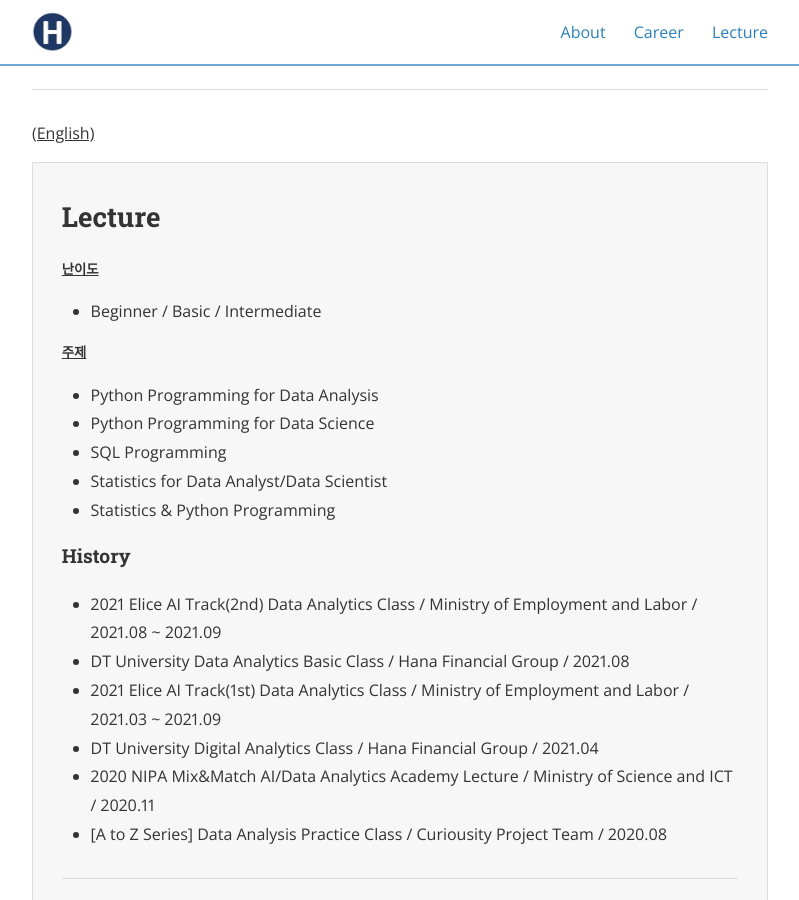
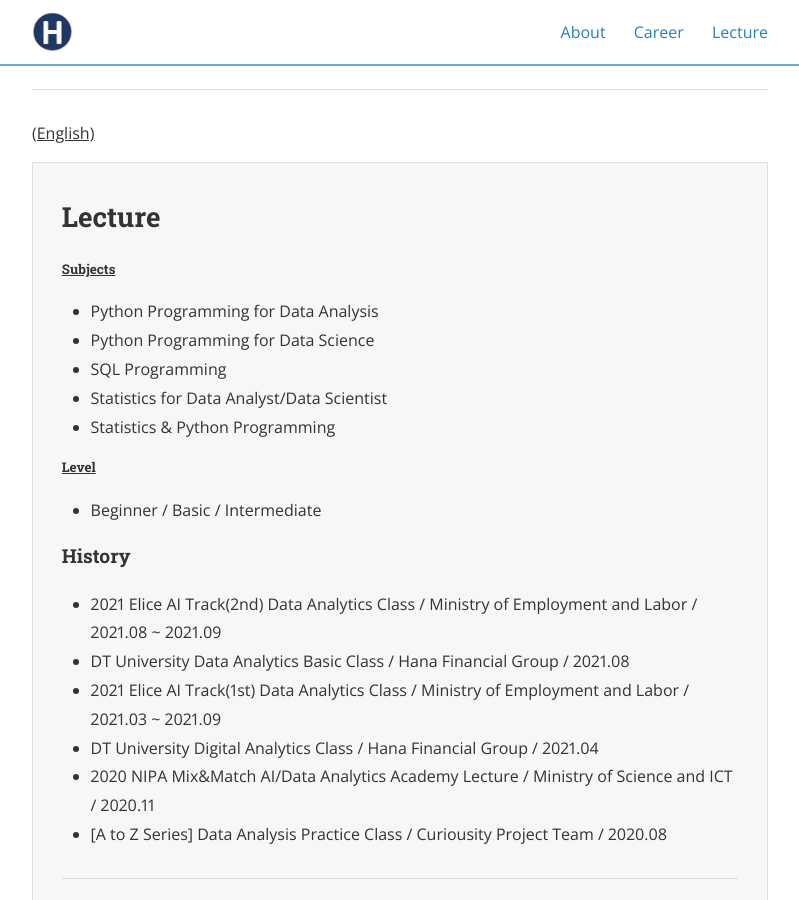
Before and after one commit to hwaneest/github.io, a Jekyll site: the page built from typography.md, in a window 1280 px wide and 900 px high, scrolled down 2061 px. Shown: the whole window, without its empty margins (240-1039 px from the left). Built offline with Jekyll 4.4.1, drawn with Linux system fonts in a browser that asks for light colours; nearby versions of some CDN libraries.

Commit message:
Lecture tab FINAL Done

```diff
--- a/typography.md
+++ b/typography.md
@@ -123,12 +123,7 @@ main_nav: true
 <fieldset>
   <h2 id="list_types">Lecture</h2>
 
-    <h5><U>난이도</U></h5>
-    <ul>
-      <li>Beginner / Basic / Intermediate</li>
-    </ul>
-
-    <h5><U>주제</U></h5>
+    <h5><U>Subjects</U></h5>
     <ul>
       <li>Python Programming for Data Analysis</li>
       <li>Python Programming for Data Science</li>
@@ -136,6 +131,12 @@ main_nav: true
       <li>Statistics for Data Analyst/Data Scientist</li>
       <li>Statistics & Python Programming</li>
     </ul>
+
+    <h5><U>Level</U></h5>
+    <ul>
+      <li>Beginner / Basic / Intermediate</li>
+    </ul>
+
 
     <h4>History</h4>
     <ul>
```
Also changed, not shown: 2 other files.
